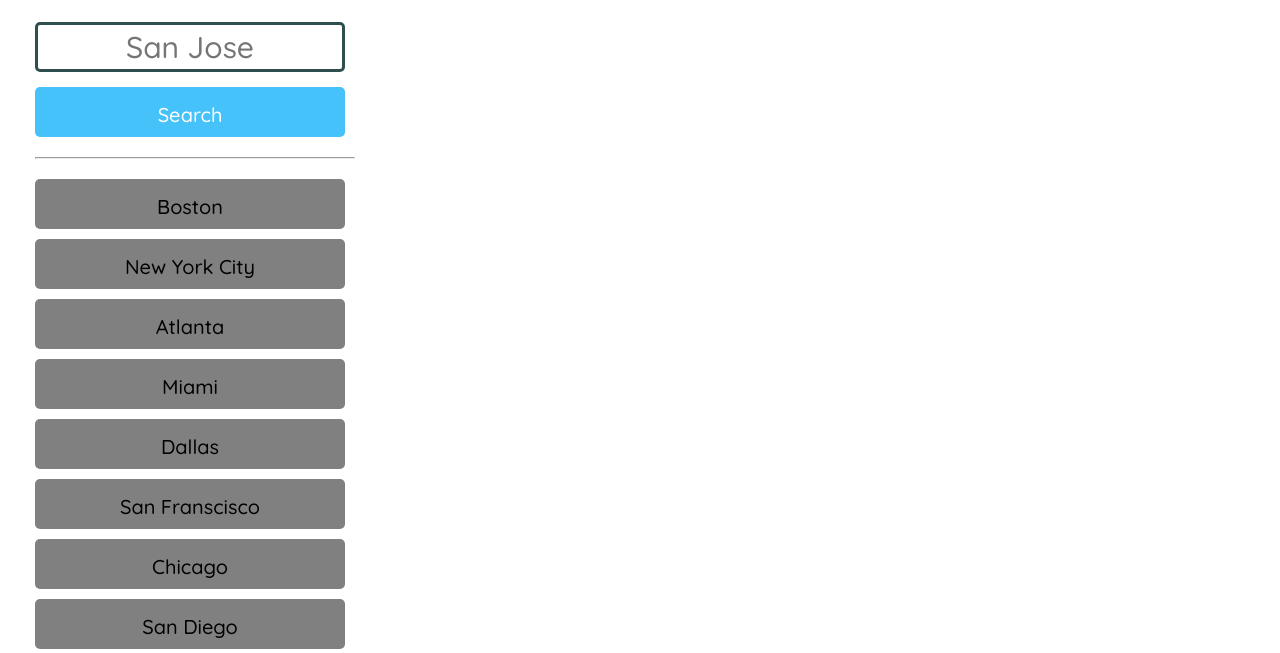
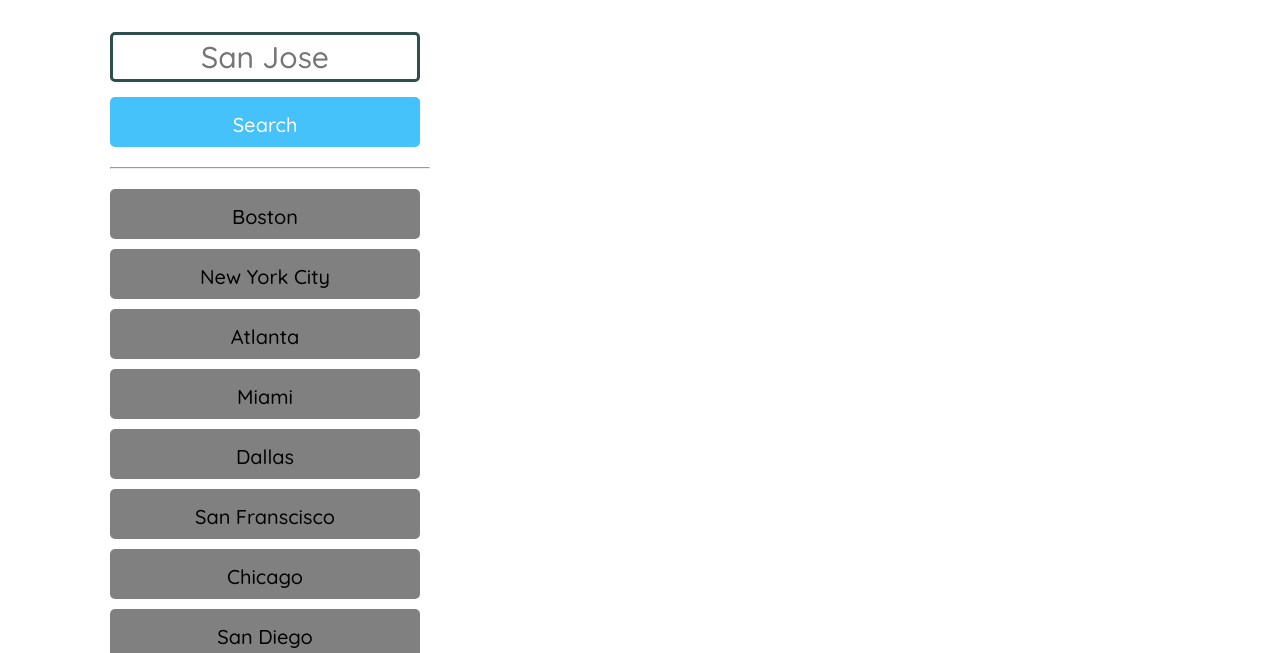
Before and after one commit to MaddieThornberry/is-it-sweater-weather-yet, a plain HTML site: page index.html in a window 1280 px wide. Shown: the part 126-779 px from the top of the page. Drawn offline with Linux system fonts and the light colour scheme.

Commit message:
correct missing colon

```diff
--- a/assets/style.css
+++ b/assets/style.css
@@ -33,7 +33,7 @@ body {
 }
 
 .container {
-    padding 10px 75px;
+    padding: 10px 75px;
     color: white;
 }
 
```
